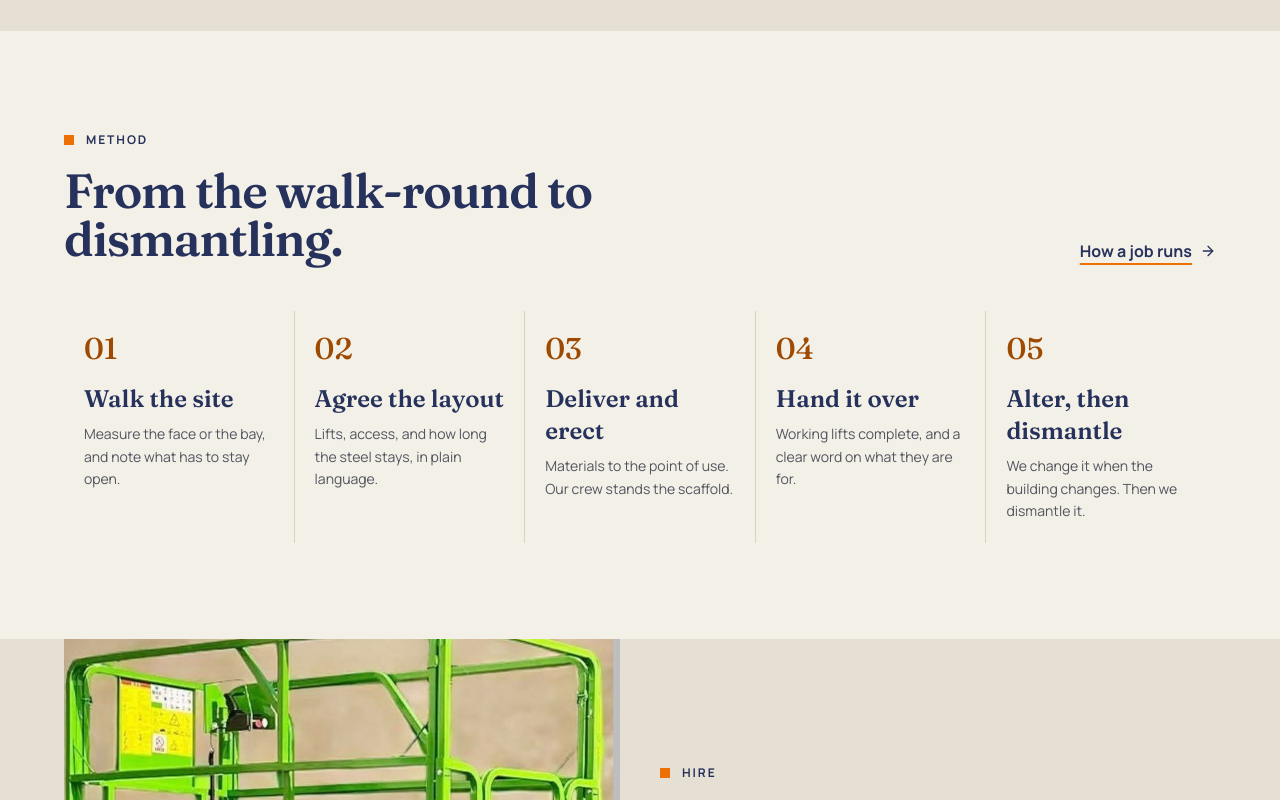
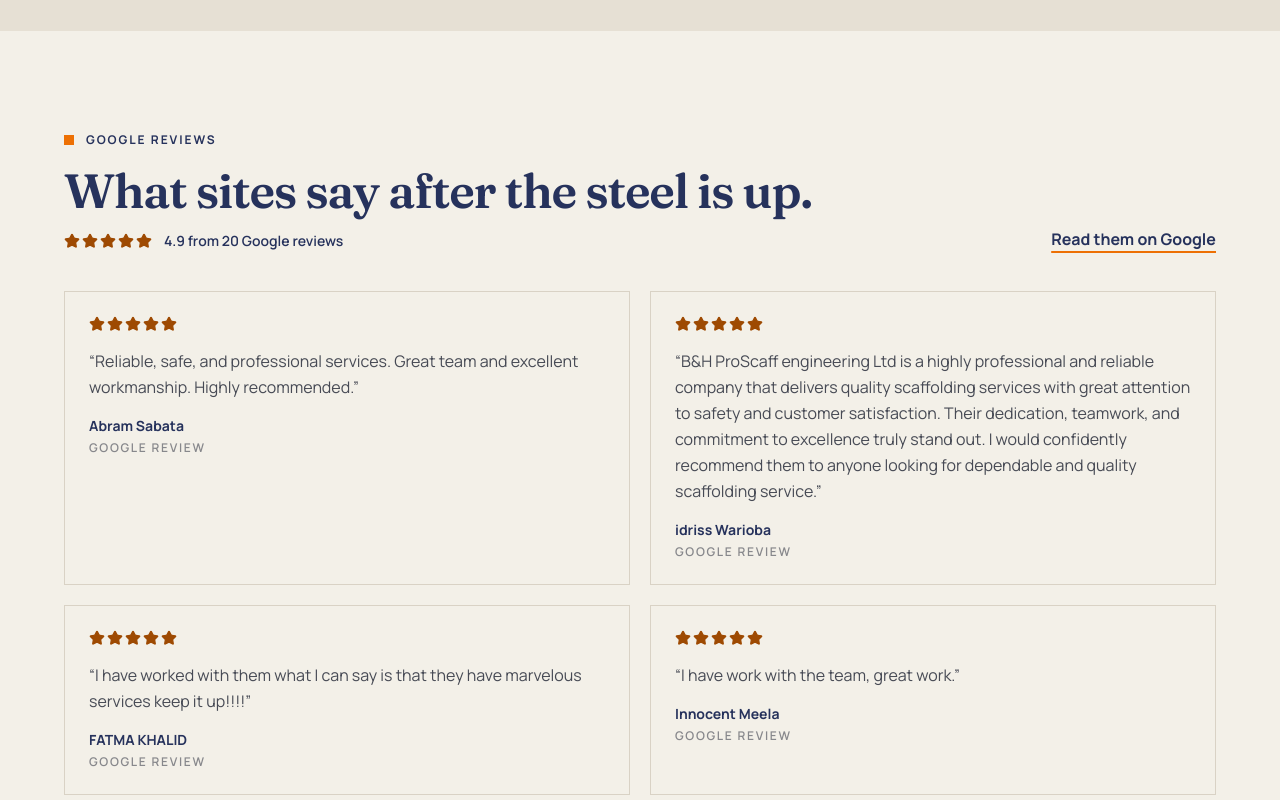
Before and after one commit to mjange04/b_h_proscaff_website, a React (Vite) app: page / in a window 1280 px wide. Shown: the part 2820-3620 px from the top of the page. Built offline with nearby package versions, Linux system fonts and the light colour scheme.

Commit message:
Add google reviews

```diff
--- a/index.html
+++ b/index.html
@@ -85,7 +85,14 @@
           { "@type": "City", "name": "Dar es Salaam" },
           { "@type": "Country", "name": "Tanzania" }
         ],
-        "description": "B&H Proscaff Engineering Limited erects, alters, and dismantles scaffolding in Dar es Salaam from a base in Salasala."
+        "description": "B&H Proscaff Engineering Limited erects, alters, and dismantles scaffolding in Dar es Salaam from a base in Salasala.",
+        "aggregateRating": {
+          "@type": "AggregateRating",
+          "ratingValue": "4.9",
+          "reviewCount": "20",
+          "bestRating": "5",
+          "worstRating": "1"
+        }
       }
     </script>
   </head>
--- /dev/null
+++ b/src/components/GoogleReviews.tsx
@@ -0,0 +1,60 @@
+import { Star } from "lucide-react"
+import { GOOGLE_RATING, GOOGLE_REVIEWS } from "../data/reviews"
+import { SITE } from "../data/site"
+import { Container } from "./ui"
+
+function Stars({ rating }: { rating: number }) {
+  return (
+    <p className="flex gap-0.5" aria-label={`${rating} out of 5 stars`}>
+      {Array.from({ length: 5 }, (_, index) => (
+        <Star
+          key={index}
+          className={`h-4 w-4 ${index < rating ? "fill-ember text-ember" : "text-line"}`}
+          aria-hidden="true"
+        />
+      ))}
+    </p>
+  )
+}
+
+export default function GoogleReviews() {
+  return (
+    <section className="py-16 sm:py-24" aria-labelledby="reviews-heading">
+      <Container>
+        <div className="flex flex-wrap items-end justify-between gap-6">
+          <div>
+            <p className="eyebrow">Google reviews</p>
+            <h2 id="reviews-heading" className="h-display mt-4 text-4xl sm:text-5xl">
+              What sites say after the steel is up.
+            </h2>
+            <p className="mt-4 flex flex-wrap items-center gap-3 text-sm font-semibold text-navy">
+              <Stars rating={5} />
+              <span>
+                {GOOGLE_RATING.value} from {GOOGLE_RATING.count} Google reviews
+              </span>
+            </p>
+          </div>
+          <a
+            href={SITE.map.reviews}
+            target="_blank"
+            rel="noopener noreferrer"
+            className="inline-flex items-center gap-2 font-bold text-navy underline decoration-orange decoration-2 underline-offset-[6px] hover:text-ember"
+          >
+            Read them on Google
+          </a>
+        </div>
+
+        <ul className="mt-10 grid gap-5 md:grid-cols-2">
+          {GOOGLE_REVIEWS.map((review) => (
+            <li key={review.author} className="border border-line bg-paper p-6">
+              <Stars rating={review.rating} />
+              <blockquote className="mt-4 text-base leading-relaxed text-ink/80">“{review.body}”</blockquote>
+              <p className="mt-4 text-sm font-bold text-navy">{review.author}</p>
+              <p className="mt-1 text-xs font-semibold uppercase tracking-[0.14em] text-ink/50">Google review</p>
+            </li>
+          ))}
+        </ul>
+      </Container>
+    </section>
+  )
+}
--- /dev/null
+++ b/src/data/reviews.ts
@@ -0,0 +1,28 @@
+export const GOOGLE_RATING = {
+  value: 4.9,
+  count: 20,
+  best: 5,
+} as const
+
+export const GOOGLE_REVIEWS = [
+  {
+    author: "Abram Sabata",
+    rating: 5,
+    body: "Reliable, safe, and professional services. Great team and excellent workmanship. Highly recommended.",
+  },
+  {
+    author: "idriss Warioba",
+    rating: 5,
+    body: "B&H ProScaff engineering Ltd is a highly professional and reliable company that delivers quality scaffolding services with great attention to safety and customer satisfaction. Their dedication, teamwork, and commitment to excellence truly stand out. I would confidently recommend them to anyone looking for dependable and quality scaffolding service.",
+  },
+  {
+    author: "FATMA KHALID",
+    rating: 5,
+    body: "I have worked with them what I can say is that they have marvelous services keep it up!!!!",
+  },
+  {
+    author: "Innocent Meela",
+    rating: 5,
+    body: "I have work with the team, great work.",
+  },
+] as const
--- a/src/data/site.ts
+++ b/src/data/site.ts
@@ -1,3 +1,5 @@
+import { GOOGLE_RATING, GOOGLE_REVIEWS } from "./reviews"
+
 export const SITE = {
   name: "B&H Proscaff Engineering Limited",
   shortName: "B&H Proscaff",
@@ -38,6 +40,8 @@ export const SITE = {
     label: "B&H Proscaff Engineering LTD, Salasala, Dar es Salaam",
     google:
       "https://www.google.com/maps/place/B%26H+Proscaff+Engineering+LTD/@-6.7149448,39.1802744,17z/data=!3m1!4b1!4m6!3m5!1s0x185c4dede2d3dbc1:0x1cef05cb94ca0797!8m2!3d-6.7149448!4d39.1802744!16s%2Fg%2F11z25qy_3w",
+    reviews:
+      "https://www.google.com/maps/place/B%26H+Proscaff+Engineering+LTD/@-6.7149448,39.1802744,17z/data=!4m8!3m7!1s0x185c4dede2d3dbc1:0x1cef05cb94ca0797!8m2!3d-6.7149448!4d39.1802744!9m1!1b1!16s%2Fg%2F11z25qy_3w",
     embed:
       "https://www.google.com/maps/embed?pb=!1m18!1m12!1m3!1d3967.9!2d39.1802744!3d-6.7149448!2m3!1f0!2f0!3f0!3m2!1i1024!2i768!4f13.1!3m3!1m2!1s0x185c4dede2d3dbc1%3A0x1cef05cb94ca0797!2sB%26H%20Proscaff%20Engineering%20LTD!5e0!3m2!1sen!2stz!4v0!5m2!1sen!2stz",
   },
@@ -116,6 +120,23 @@ export function localBusinessNode() {
     ],
     description:
       "B&H Proscaff Engineering Limited erects, alters, and dismantles scaffolding in Dar es Salaam from a base in Salasala.",
+    aggregateRating: {
+      "@type": "AggregateRating",
+      ratingValue: String(GOOGLE_RATING.value),
+      reviewCount: String(GOOGLE_RATING.count),
+      bestRating: String(GOOGLE_RATING.best),
+      worstRating: "1",
+    },
+    review: GOOGLE_REVIEWS.map((item) => ({
+      "@type": "Review",
+      author: { "@type": "Person", name: item.author },
+      reviewRating: {
+        "@type": "Rating",
+        ratingValue: String(item.rating),
+        bestRating: "5",
+      },
+      reviewBody: item.body,
+    })),
   }
 }
 
--- a/src/pages/HomePage.tsx
+++ b/src/pages/HomePage.tsx
@@ -1,5 +1,6 @@
 import { ArrowUpRight, Check } from "lucide-react"
 import { Link } from "react-router-dom"
+import GoogleReviews from "../components/GoogleReviews"
 import Seo from "../components/Seo"
 import ServiceGlyph from "../components/ServiceGlyph"
 import { Button, Container, EnquiryBand, TextLink } from "../components/ui"
@@ -172,6 +173,8 @@ export default function HomePage() {
         </Container>
       </section>
 
+      <GoogleReviews />
+
       <section className="py-16 sm:py-24" aria-labelledby="method-heading">
         <Container>
           <p className="eyebrow">Method</p>
```
